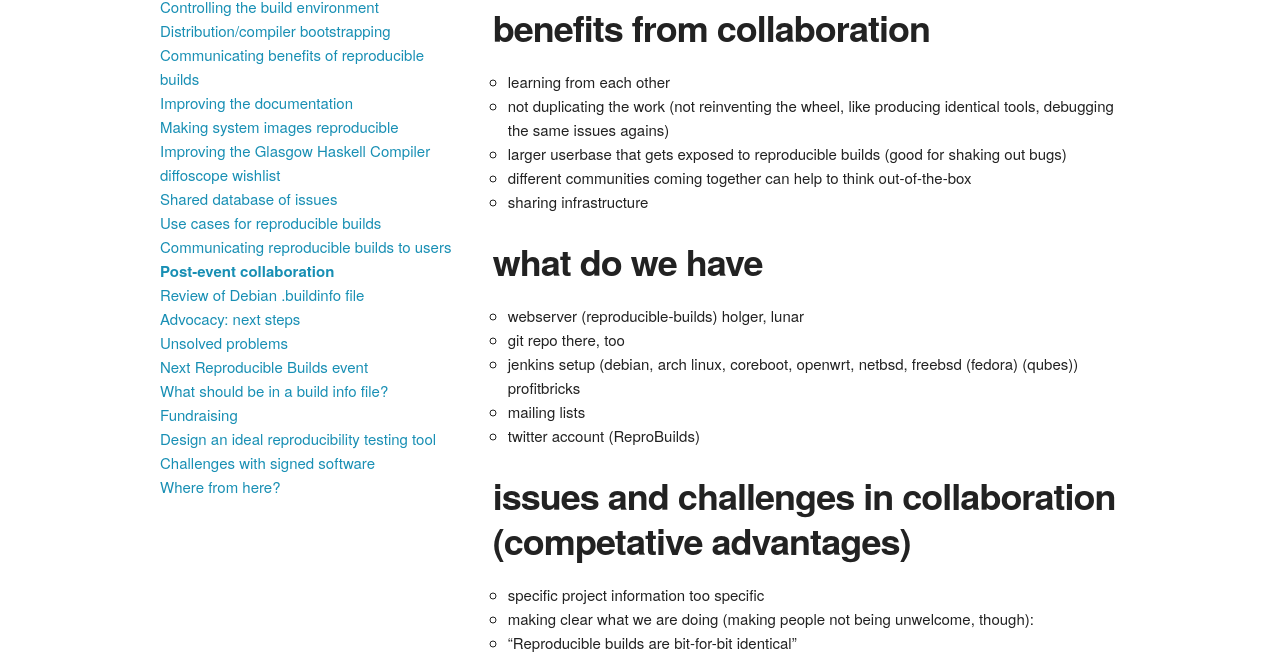
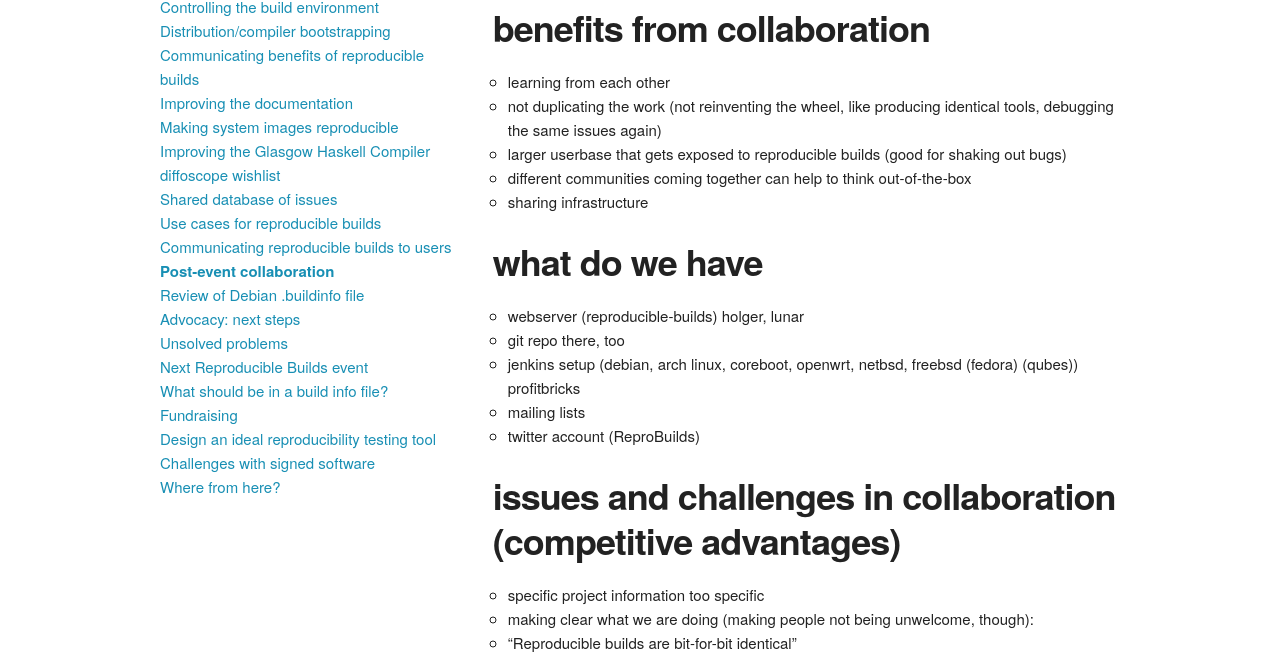
Before and after one commit to prototypefund/reproducible-website, a Jekyll site: the page built from _events/athens2015/post-event_collaboration.md, in a window 1280 px wide. Shown: the part 277-931 px from the top of the page. Built offline with Jekyll 4.4.1, drawn with Linux system fonts in a browser that asks for light colours; some web fonts are replaced.

Commit message:
Correct spelling mistakes.

```diff
--- a/_events/athens2015/post-event_collaboration.md
+++ b/_events/athens2015/post-event_collaboration.md
@@ -12,7 +12,7 @@ benefits from collaboration
 ---------------------------
 
  - learning from each other
- - not duplicating the work (not reinventing the wheel, like producing identical tools, debugging the same issues agains)
+ - not duplicating the work (not reinventing the wheel, like producing identical tools, debugging the same issues again)
  - larger userbase that gets exposed to reproducible builds (good for shaking out bugs)
  - different communities coming together can help to think out-of-the-box
  - sharing infrastructure
@@ -26,7 +26,7 @@ what do we have
  - mailing lists
  - twitter account (ReproBuilds)
 
-issues and challenges in collaboration (competative advantages)
+issues and challenges in collaboration (competitive advantages)
 ---------------------------------------------------------------
 
  - specific project information too specific
```
Also changed, not shown: _blog/posts/154.md (+1 -1 lines), _events/athens2015/debian_buildinfo_review.md (+1 -1 lines), _events/athens2015/reprotest.md (+2 -2 lines), _events/athens2015/use_cases.md (+1 -1 lines).
